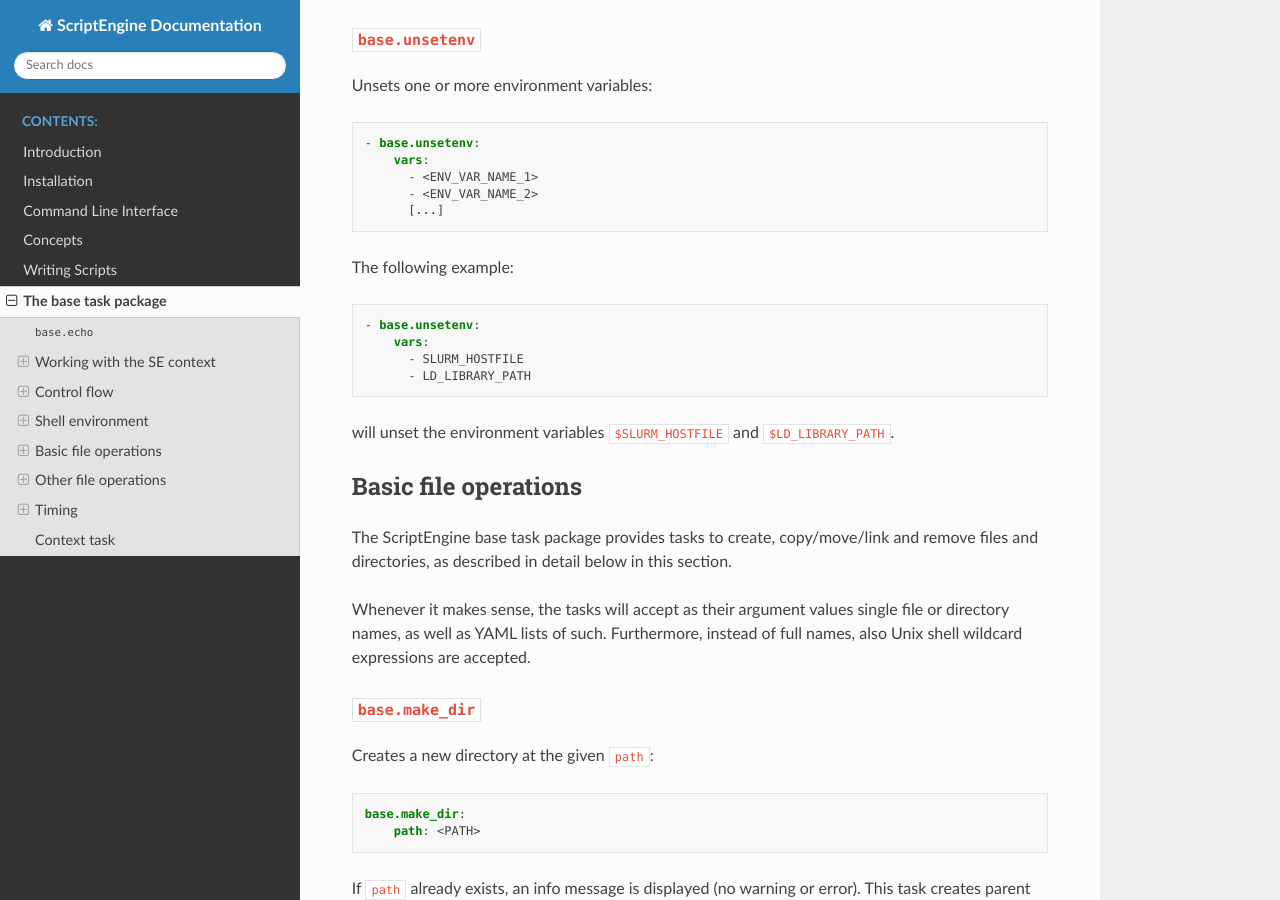
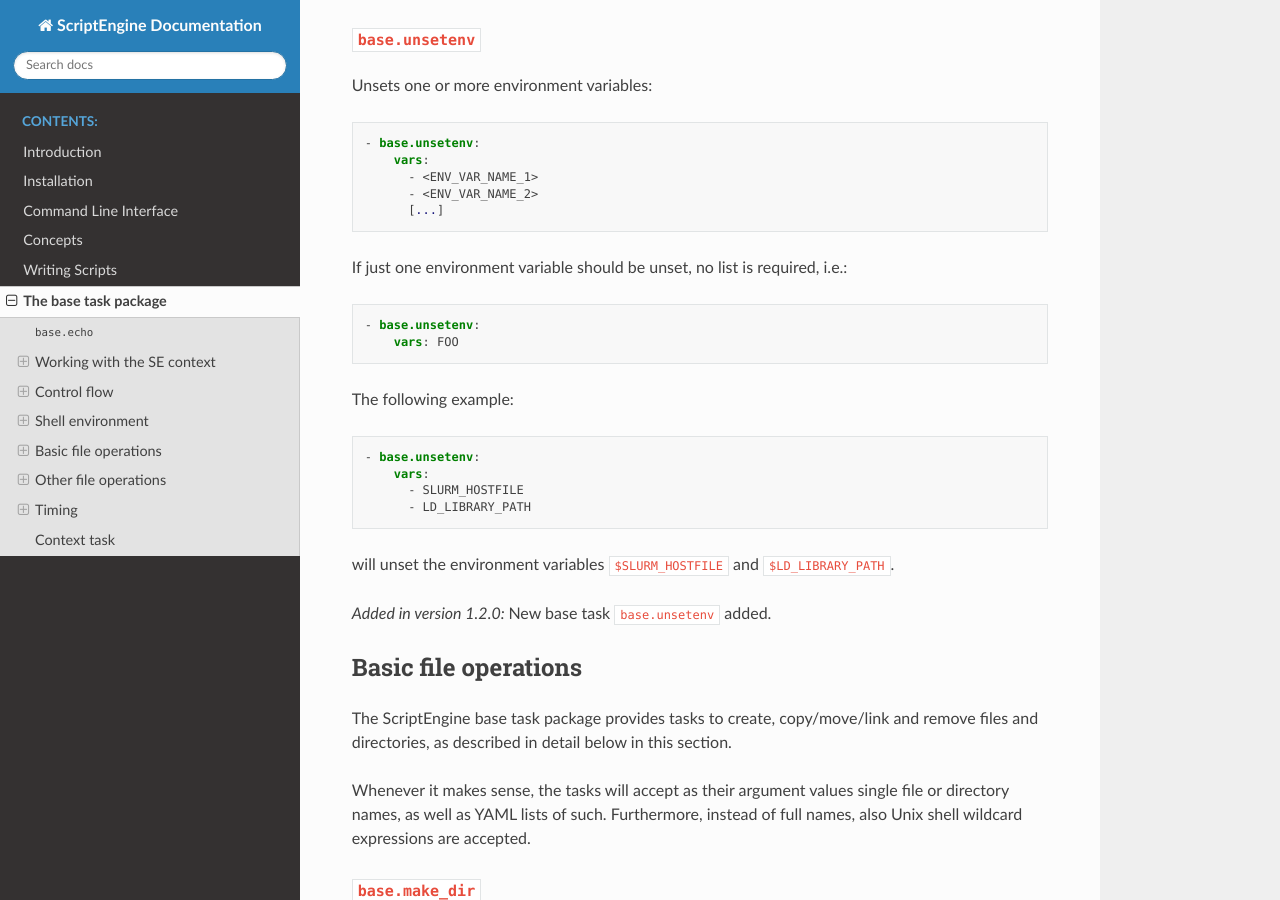
Before and after one commit to uwefladrich/scriptengine, a Sphinx documentation site: the page built from docs/sphinx/base-tasks.rst, in a window 1280 px wide and 900 px high, scrolled down 7207 px. Built offline with Sphinx 7.4.7 and the Read the Docs theme 3.1.0, drawn with Linux system fonts in a browser that asks for light colours.

Commit message:
Update documentation

```diff
--- a/docs/sphinx/base-tasks.rst
+++ b/docs/sphinx/base-tasks.rst
@@ -340,6 +340,11 @@ Unsets one or more environment variables::
           - <ENV_VAR_NAME_2>
           [...]
 
+If just one environment variable should be unset, no list is required, i.e.::
+
+    - base.unsetenv:
+        vars: FOO
+
 The following example::
 
     - base.unsetenv:
@@ -348,6 +353,10 @@ The following example::
           - LD_LIBRARY_PATH
 
 will unset the environment variables ``$SLURM_HOSTFILE`` and ``$LD_LIBRARY_PATH``.
+
+.. versionadded:: 1.2.0
+    New base task ``base.unsetenv`` added.
+
 
 Basic file operations
 ---------------------
```
